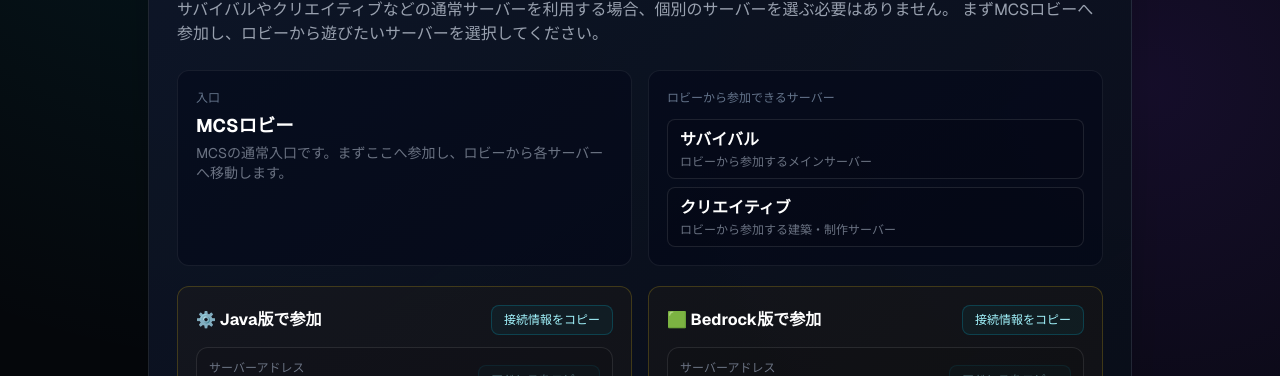
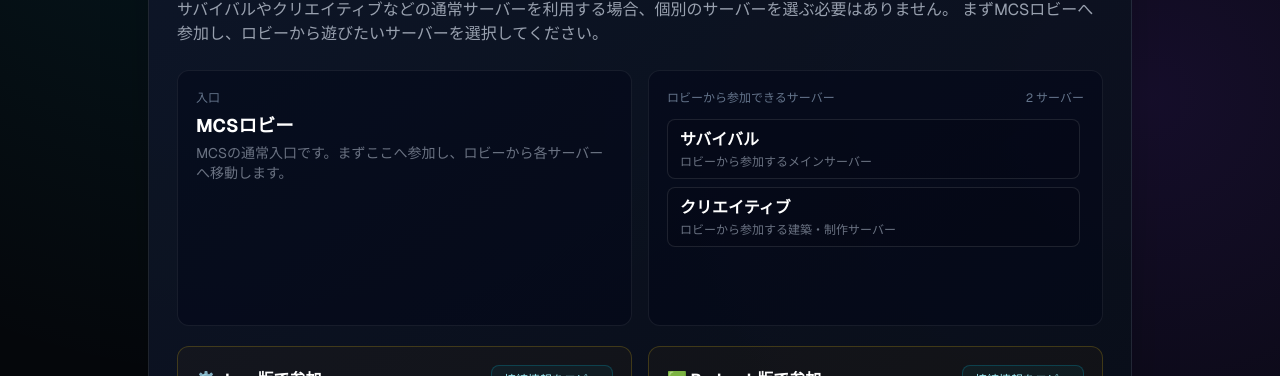
Before and after one commit to Ilia244/mcs_site, a Next.js app: page /join in a window 1280 px wide. Shown: the part 410-786 px from the top of the page. Built offline with nearby package versions, Linux system fonts and the light colour scheme; no server answers.

Commit message:
Update page.tsx

```diff
--- a/app/join/page.tsx
+++ b/app/join/page.tsx
@@ -190,14 +190,17 @@ function JoinContent() {
                     {lobby.description || "通常サーバーへ移動するための共通ロビーです。"}
                   </p>
                 </div>
-                <div className="info-box">
-                  <span>ロビーから参加できるサーバー</span>
+                <div className="info-box h-64 min-h-64 max-h-64 flex flex-col overflow-hidden">
+                  <div className="flex items-center justify-between gap-3 shrink-0">
+                    <span>ロビーから参加できるサーバー</span>
+                    <span className="text-xs text-gray-500">{lobbyServers.length} サーバー</span>
+                  </div>
                   {lobbyServers.length > 0 ? (
-                    <div className="mt-3 space-y-2">
+                    <div className="mt-3 min-h-0 flex-1 overflow-y-auto pr-1 space-y-2">
                       {lobbyServers.map((item) => (
                         <div
                           key={item.id}
-                          className="rounded-lg border border-white/10 bg-black/10 px-3 py-2"
+                          className="rounded-lg border border-white/10 bg-black/10 px-3 py-2 shrink-0"
                         >
                           <div className="font-bold">{item.label || item.name}</div>
                           <p className="text-xs text-gray-500 mt-0.5">
```
